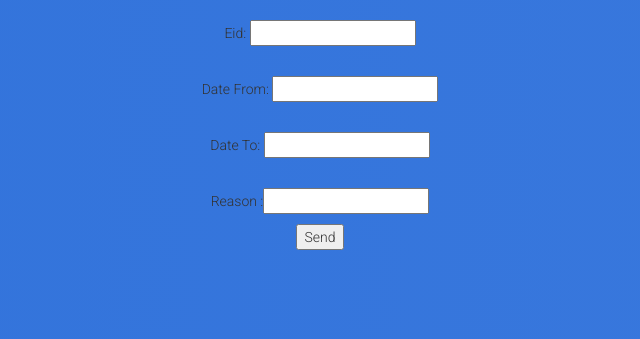
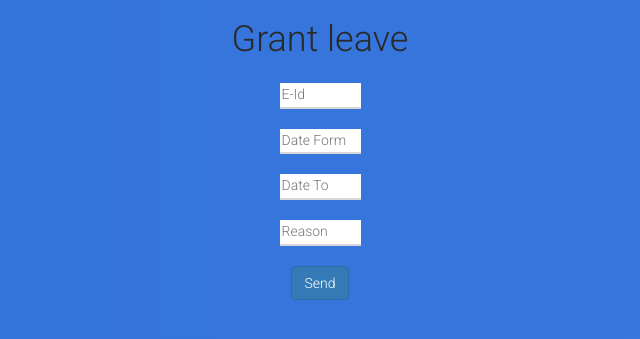
Before and after one commit to GAUTHAM31/djangogmg, a Django app: template gmg_1/templates/admintemp/otherleave.html in a window 1280 px wide. Shown: the part 52-391 px from the top of the page, without its empty margins (320-960 px from the left). Run offline with Django 3.2, Linux system fonts and the light colour scheme; the template is opened without the code that fills it, so the values that code supplies are empty; some libraries are stand-ins or nearby versions.

Commit message:
Leave management UI update

```diff
--- a/gmg_1/templates/admintemp/approveleave.html
+++ b/gmg_1/templates/admintemp/approveleave.html
@@ -13,6 +13,7 @@
 
 
 {% block content %}
+<h2 style="color:#3d3e3f;">Approve Leaves</h2>
 <div class="table-responsive">
   <table class="table table-hover table-bordered">
     <thead bgcolor="#6ba3ff">
--- a/gmg_1/templates/admintemp/base.html
+++ b/gmg_1/templates/admintemp/base.html
@@ -37,7 +37,7 @@
           <span class="icon-bar"></span>
           <span class="icon-bar"></span>
       </button>
-      <a class="navbar-brand" href="/adminshome/"><img src="{% static 'gmg.png' %}" width="150px"  height="35px" "></a>
+      <a class="navbar-brand" href="/home/"><img src="{% static 'gmg.png' %}" width="150px"  height="35px" "></a>
     </div>
     <div class="collapse navbar-collapse" id="myNavbar">
       <ul class="nav navbar-nav">
@@ -54,7 +54,7 @@
           <ul class="dropdown-menu">
             <li><a href="#"></a></li>
             <li><a href="/adminapprove_leave/">Approve Leaves</a></li>
-            <li><a href="/unauthorised/">Allot Unauthorised Absence</a></li>
+            <li><a href="/unauthorised/">Unauthorised Absence</a></li>
             <li><a href="/addotherleave/">Grant Leaves</a></li>
           </ul>
         </li>
@@ -69,7 +69,7 @@
         <li><a href="/logs/">Logs <span class="label label-pill label-danger">{{no}}</span></a></li>
              </ul>
       <ul class="nav navbar-nav navbar-right">
-        <li><a href="/adminshome/"><span class="glyphicon glyphicon-user"></span>Home </a></li>
+        <li><a href="/home/"><span class="glyphicon glyphicon-user"></span>Home </a></li>
         <li><a href="/logout/"><span class="glyphicon glyphicon-log-in"></span> Logout</a></li>
       </ul>
     </div>
--- a/gmg_1/templates/admintemp/otherleave.html
+++ b/gmg_1/templates/admintemp/otherleave.html
@@ -7,7 +7,7 @@
   <script src="https://code.jquery.com/jquery-1.12.4.js"></script>
   <script src="https://code.jquery.com/ui/1.12.1/jquery-ui.js"></script>
   <script>
-  var disabledDates = ['01/02/2017', '1/1/2017'];
+  var disabledDates =[{% for item in holidays %}'{{item.day.month}}/{{item.day.day}}/{{item.day.year}}',{% endfor %}];
 
 $(function(){
 
@@ -61,18 +61,33 @@ $(function(){
   {
     background: #4386f2;
   }
-
+form
+{
+  padding-top: 5%;
+}
+input
+{
+  width: 30%;
+  border: 0;
+  border-bottom: 2px solid #d8d8d8;
+  padding-bottom: 1%;
+}
+input:focus {
+  border-color: #1e9ce6;
+  outline: 0;
+}
   </style>
 {% endblock %}
 
 {% block content %}
+<h1 style="color:#292a2b;">Grant leave</h1>
 <form class="lrequest" method="post" action="/addotherleave/">
 {% csrf_token %}
-<p>Eid: <input type="text" name="eid" required="true"></p><br/>
-<p>Date From: <input type="text" id="datepicker" name="date1" required="true"></p><br/>
-<p>Date To: <input type="text" id="datepicker2" name="date2" required="true"></p><br/>
-<p>Reason :<input type="text" name="reason" name="reason" required="true"></p>
-<button>Send</button>
+<input type="text" name="eid" required="true" placeholder="E-Id"><br/><br>
+<input type="text" id="datepicker" name="date1" required="true" placeholder="Date Form"><br/><br>
+<input type="text" id="datepicker2" name="date2" required="true" placeholder="Date To"><br/><br>
+<input type="text" name="reason" name="reason" required="true" placeholder="Reason"><br><br>
+<button class="btn btn-primary">Send</button>
  </form>
 {% endblock %}
 </body>
```
Also changed, not shown: gmg_1/templates/admintemp/unauthorised.html (+7 -4 lines).
